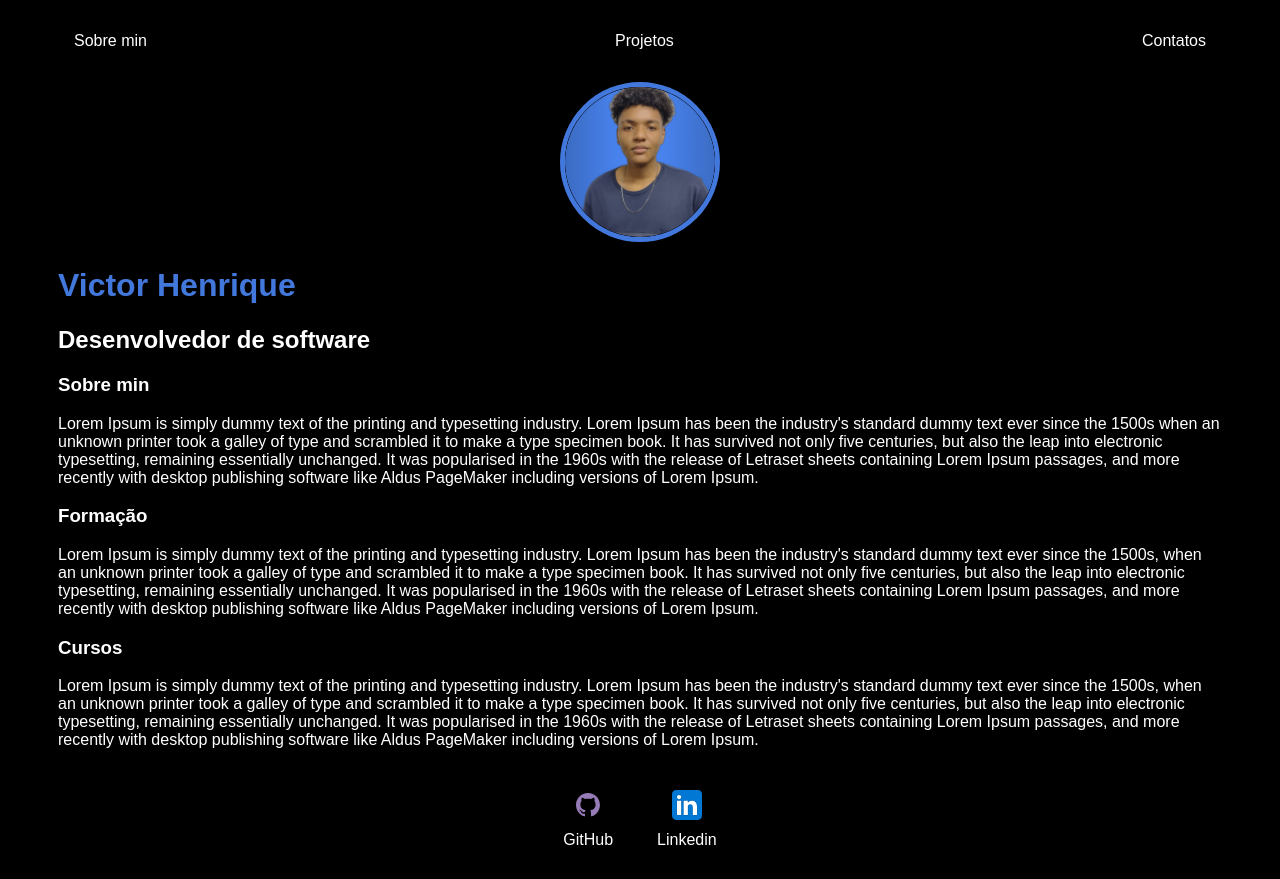
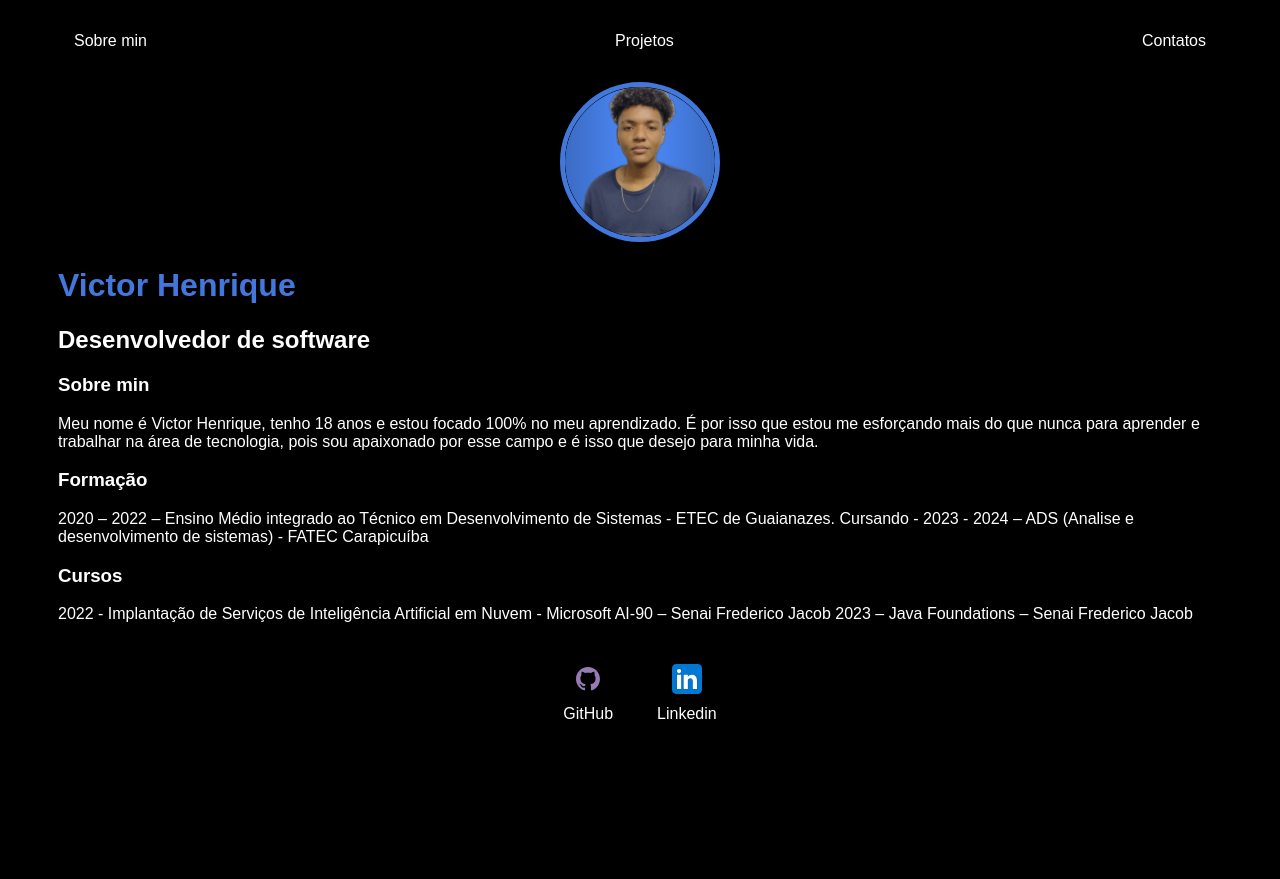
Before and after one commit to Vitinn04/Portfolio, a plain HTML site: page index.html in a window 1280 px wide. After the commit the page ends 800 px from the top, so only its background shows below. Drawn offline with Linux system fonts and the light colour scheme.

Commit message:
Atualizando o sobre min, fotmação e cursost

```diff
--- a/index.html
+++ b/index.html
@@ -32,23 +32,25 @@
         <main>
             <section>
                 <h3>Sobre min</h3>
-                <p>Lorem Ipsum is simply dummy text of the printing and typesetting industry.
-                Lorem Ipsum has been the industry's standard dummy text ever since the 1500s                      when an unknown printer took a galley of type and scrambled
-                it to make a type specimen book. It has survived not only five centuries,
-                but also the leap into electronic typesetting, remaining essentially unchanged.
-                It was popularised in the 1960s with the release of Letraset sheets
-                containing Lorem Ipsum passages, and more recently with desktop publishing
-                software like Aldus PageMaker including versions of Lorem Ipsum.
+                <p>Meu nome é Victor Henrique, tenho 18 anos e estou focado 100% no meu aprendizado.
+                     É por isso que estou me esforçando mais do que nunca para aprender e trabalhar na área de tecnologia,
+                      pois sou apaixonado por esse campo e é isso que desejo para minha vida.
                 </p>
             </section>
             <section>
                 <h3>Formação</h3>
-                <p>Lorem Ipsum is simply dummy text of the printing and typesetting industry. Lorem Ipsum has been the industry's standard dummy text ever since the 1500s, when an unknown printer took a galley of type and scrambled it to make a type specimen book. It has survived not only five centuries, but also the leap into electronic typesetting, remaining essentially unchanged. It was popularised in the 1960s with the release of Letraset sheets containing Lorem Ipsum passages, and more recently with desktop publishing software like Aldus PageMaker including versions of Lorem Ipsum.
+                <p>2020 – 2022 – Ensino Médio integrado ao Técnico em Desenvolvimento de Sistemas - ETEC de Guaianazes.
+
+                   Cursando - 2023 - 2024 – ADS (Analise e desenvolvimento de sistemas) - FATEC
+Carapicuíba
                 </p>
             </section>
             <section>
                 <h3>Cursos</h3>
-                <p>Lorem Ipsum is simply dummy text of the printing and typesetting industry. Lorem Ipsum has been the industry's standard dummy text ever since the 1500s, when an unknown printer took a galley of type and scrambled it to make a type specimen book. It has survived not only five centuries, but also the leap into electronic typesetting, remaining essentially unchanged. It was popularised in the 1960s with the release of Letraset sheets containing Lorem Ipsum passages, and more recently with desktop publishing software like Aldus PageMaker including versions of Lorem Ipsum.
+                <p>2022 - Implantação de Serviços de Inteligência Artificial em Nuvem - Microsoft AI-90 –
+                    Senai Frederico Jacob
+
+                   2023 – Java Foundations – Senai Frederico Jacob
                 </p>
             </section>
         </main>
```
